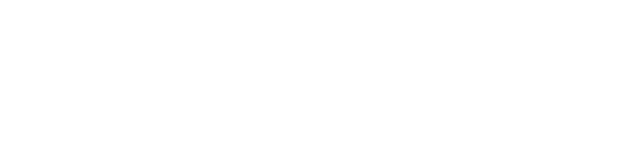
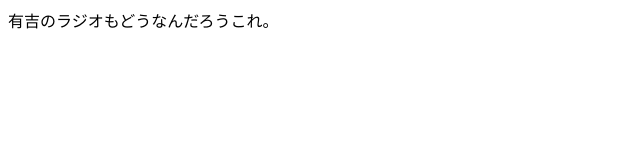
Before and after one commit to denen/test, a plain HTML site: page index.html in a window 1280 px wide. Shown: the whole page, without its empty margins (0-640 px from the left). Drawn offline with Linux system fonts and the light colour scheme.

Commit message:
html追加

```diff
--- a/index.html
+++ b/index.html
@@ -10,6 +10,8 @@
 
 <body>
 
+    有吉のラジオもどうなんだろうこれ。
+
 </body>
 
 </html>
```
